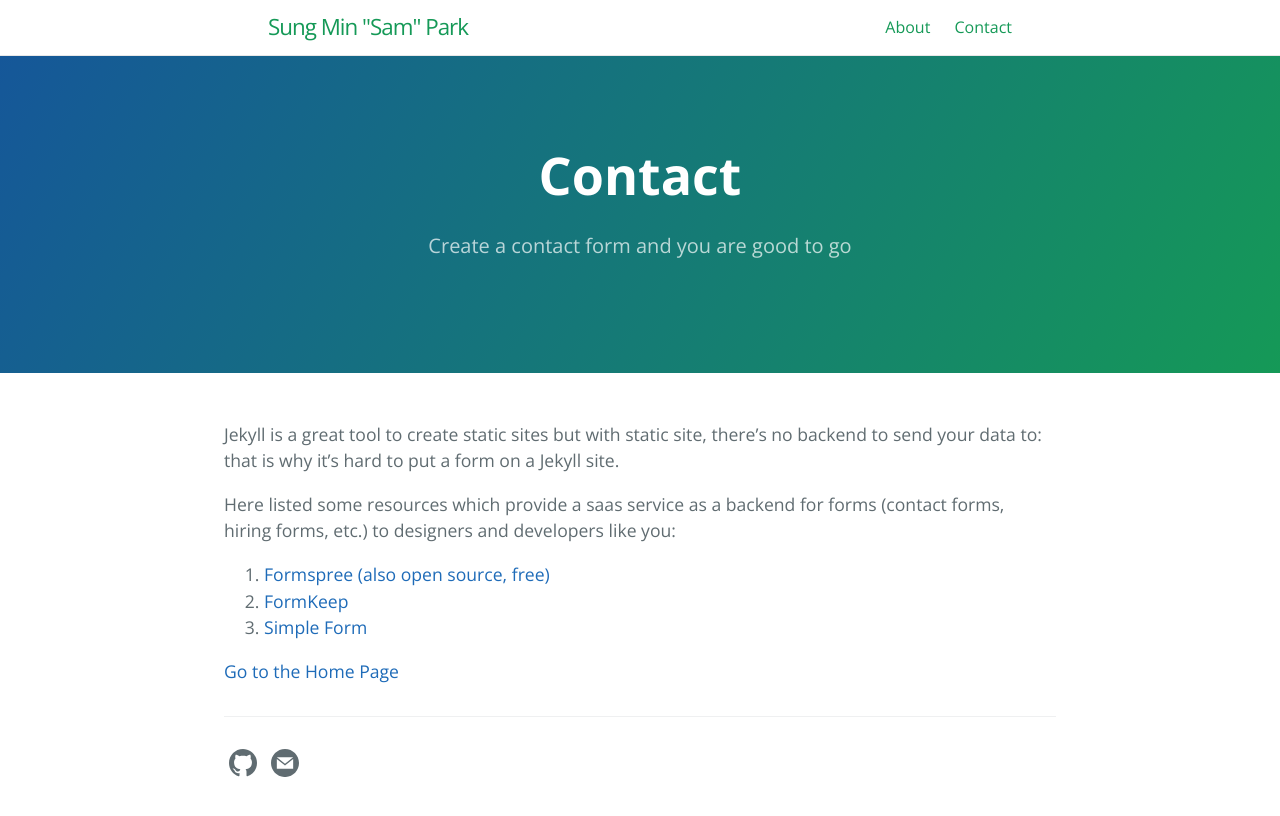
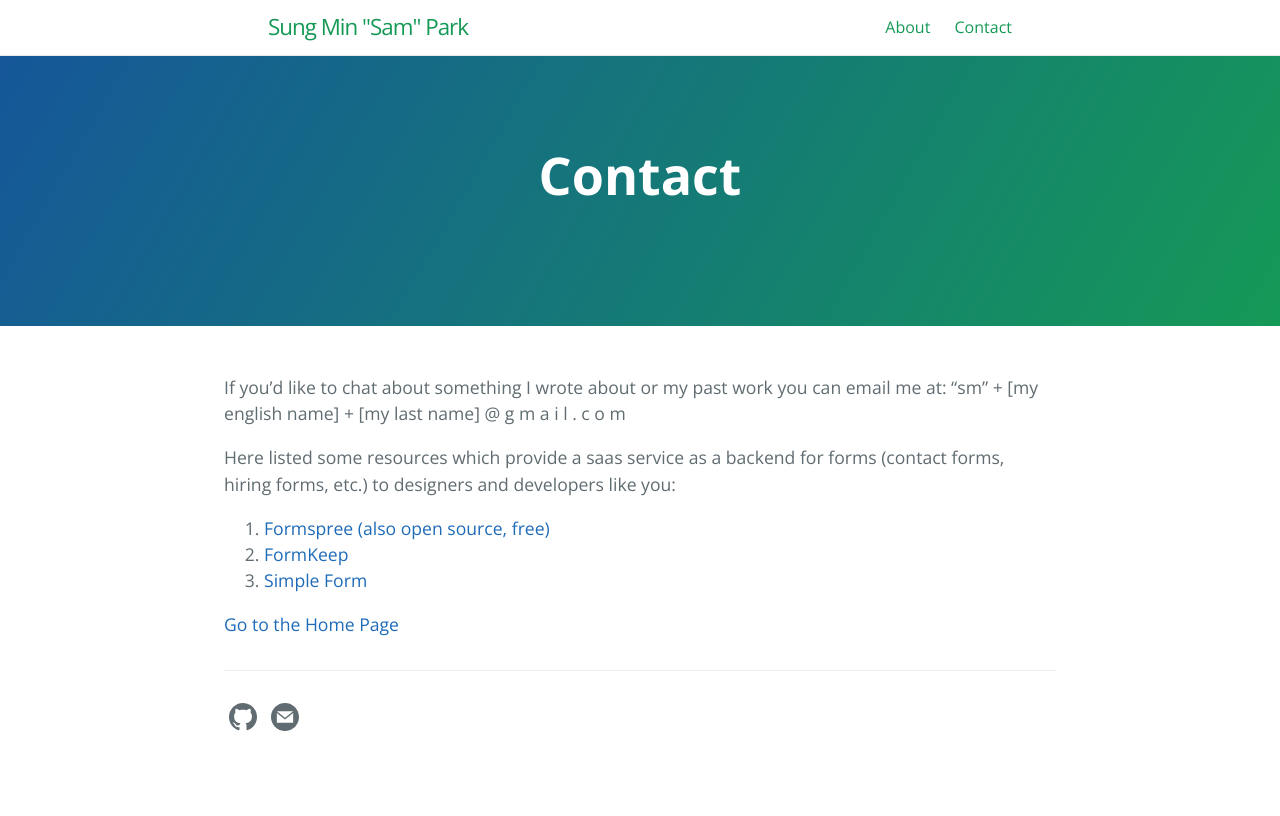
Before and after one commit to sung-max/sung-max.github.io, a Jekyll site: the page built from contact.md, in a window 1280 px wide. Shown: the top 816 px of the page. Built offline with Jekyll 4.4.1, drawn with Linux system fonts in a browser that asks for light colours.

Commit message:
Updated contact

```diff
--- a/contact.md
+++ b/contact.md
@@ -1,10 +1,11 @@
 ---
 layout: page
 title: Contact
-tagline: Create a contact form and you are good to go
+tagline:
 ---
 
-Jekyll is a great tool to create static sites but with static site, there's no backend to send your data to: that is why it's hard to put a form on a Jekyll site.
+If you'd like to chat about something I wrote about or my past work you can email me at: "sm" + \[my english name\] + \[my last name\] @ g m a i l . c o m
+
 
 Here listed some resources which provide  a saas service as a backend for forms (contact forms, hiring forms, etc.) to designers and developers like you:
 1. [Formspree (also open source, free)](https://formspree.io/)
```
